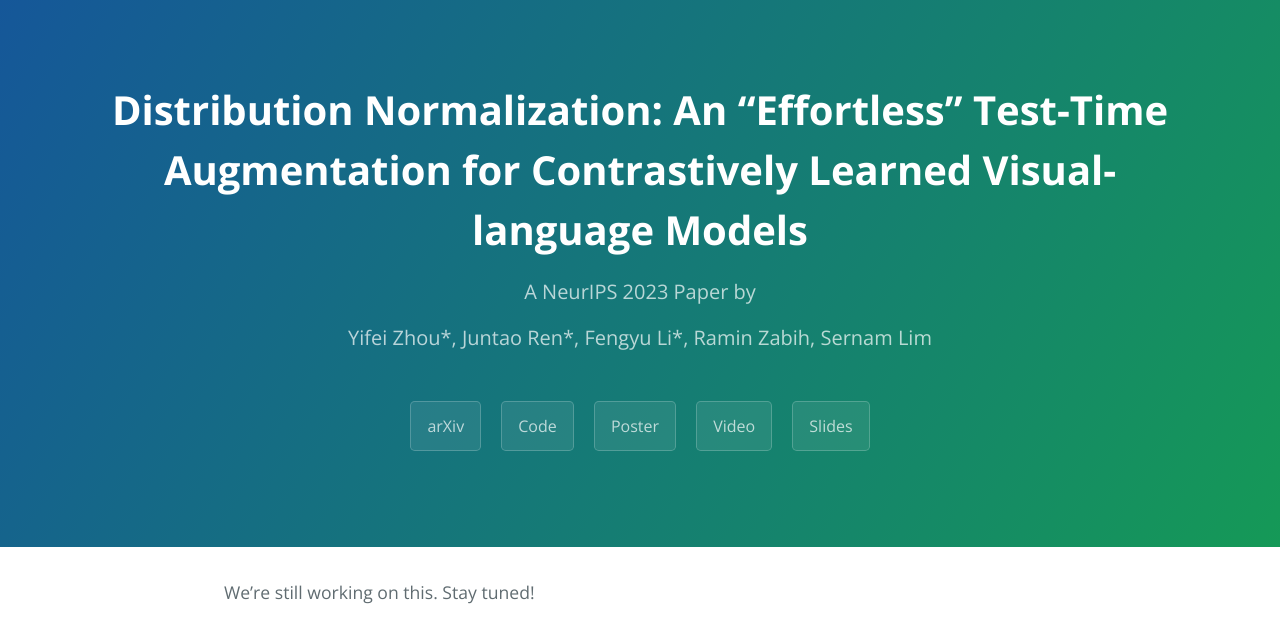
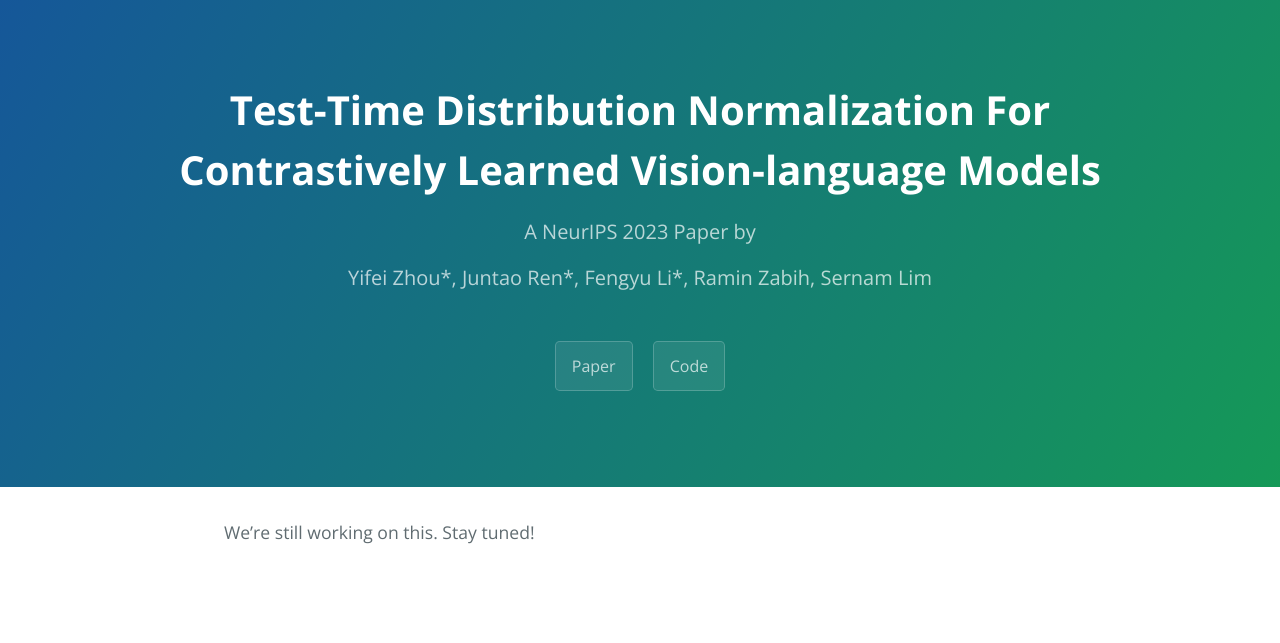
Before and after one commit to fengyuli-dev/dn-website, a Jekyll site: the page built from subpage/pending.md, in a window 1280 px wide. Shown: the top 643 px of the page. Built offline with Jekyll 4.4.1, drawn with Linux system fonts in a browser that asks for light colours.

Commit message:
updates to website

```diff
--- a/_config.yml
+++ b/_config.yml
@@ -1,11 +1,8 @@
-title: "Distribution Normalization: An “Effortless” Test-Time Augmentation for Contrastively Learned Visual-language Models"
+title: Test-Time Distribution Normalization For Contrastively Learned Vision-language Models
 description: "A NeurIPS 2023 Paper by"
 buttons:
-  arXiv: 'https://arxiv.org/abs/2302.11084'
+  Paper: "https://arxiv.org/abs/2302.11084"
   Code: "https://github.com/fengyuli-dev/distribution-normalization"
-  Poster: "/subpage/pending"
-  Video: "/subpage/pending"
-  Slides: "/subpage/pending"
 theme: jekyll-theme-cayman
 # remote_theme: pages-themes/cayman@v0.2.0
 # plugins:
```
Also changed, not shown: index.md (+25 -6 lines), 1 other file.
